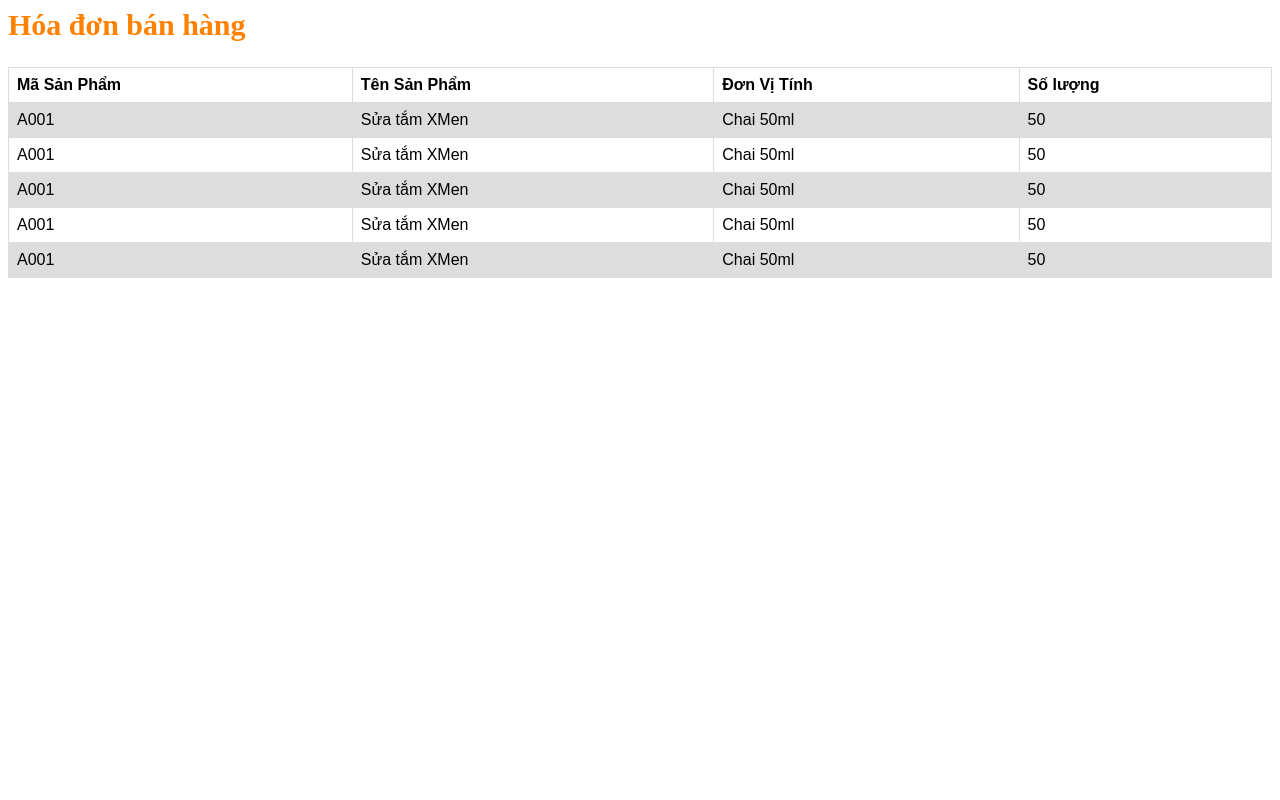
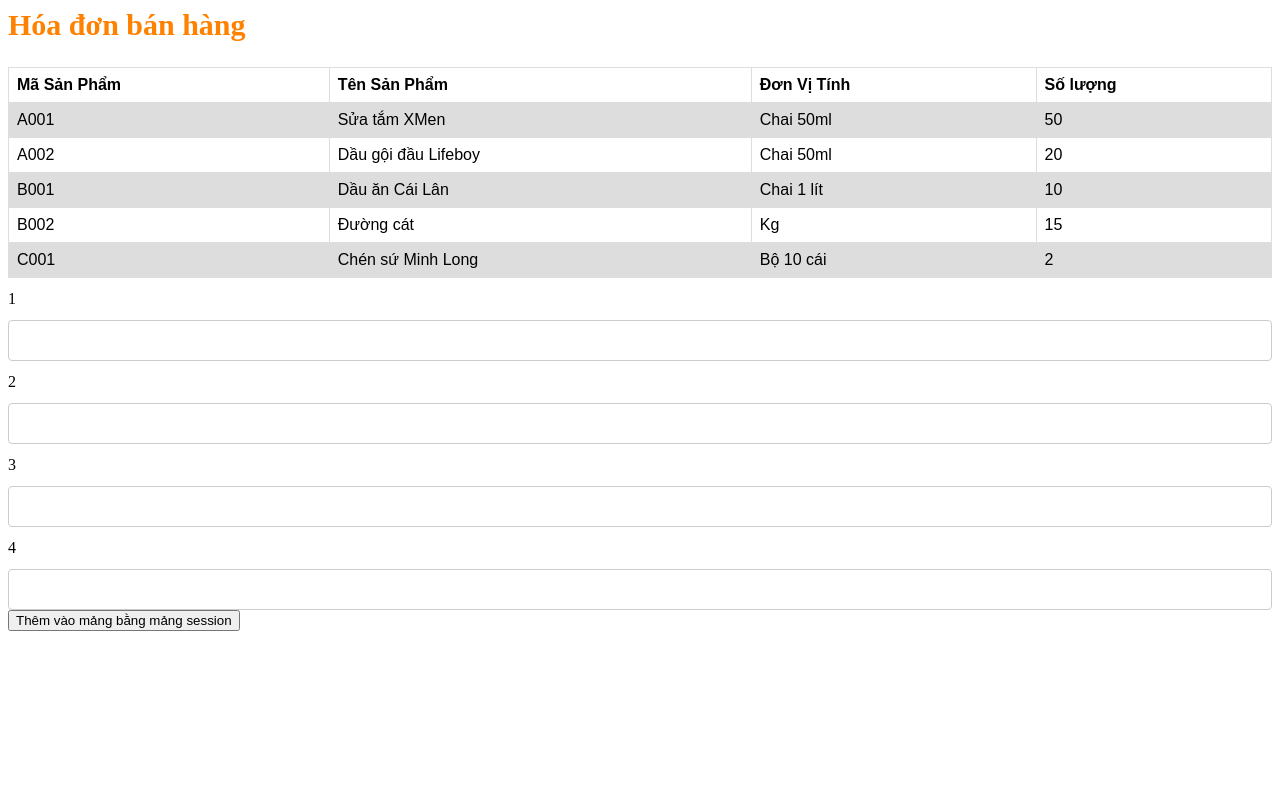
Before and after one commit to lamminhthien-ntu/BaiTapPHP_TrenLop, a PHP site: page /baitap/bai5_tonghop.php in a window 1280 px wide. Run offline with PHP 8.4, Linux system fonts and the light colour scheme.

Commit message:
Bài 5 Dùng Session cho mảng 2 chiều

```diff
--- a/LAB_4/Tổng Hợp/bai5_tonghop.php
+++ b/LAB_4/Tổng Hợp/bai5_tonghop.php
@@ -21,21 +21,94 @@
             color: #ff8100;
         }
 
+        * {
+            box-sizing: border-box;
+        }
 
+        input[type=text], select, textarea{
+            width: 100%;
+            padding: 12px;
+            border: 1px solid #ccc;
+            border-radius: 4px;
+            box-sizing: border-box;
+            resize: vertical;
+        }
+
+        label {
+            padding: 12px 12px 12px 0;
+            display: inline-block;
+        }
+
+        input[type=button] {
+            background-color: #4CAF50;
+            color: white;
+            padding: 12px 20px;
+            border: none;
+            border-radius: 4px;
+            cursor: pointer;
+            float: right;
+        }
+
+        input[type=submit]:hover {
+            background-color: #45a049;
+        }
+
+        .container {
+            background-color: #f2f2f2;
+            padding: 20px;
+        }
+
+        .col-25 {
+            float: left;
+            width: 25%;
+            margin-top: 6px;
+        }
+
+        .col-75 {
+            float: left;
+            width: 75%;
+            margin-top: 6px;
+        }
+
+        /* Clear floats after the columns */
+        .row:after {
+            content: "";
+            display: table;
+            clear: both;
+        }
+
+        /* Responsive layout - when the screen is less than 600px wide, make the two columns stack on top of each other instead of next to each other */
+        @media (max-width: 600px) {
+            .col-25, .col-75, input[type=submit] {
+                width: 100%;
+                margin-top: 0;
+            }
+        }
 
     </style>
 </head>
 <?php
 
+//Thêm mini framework vào bài này
+// (Do em lấy cảm hứng từ laravel)
+include ("../../Thien_Lib/thien_framework.php");
+//Khởi động phiên làm việc, lưu trữ dữ liệu liên tục
+// cho đến khi tắt trình duyệt thì phiên mới biến mất
+session_start();
+
+
 //Tạo mảng 2 chiều như trong hình
-$products = array (
-    array("A001","Sửa tắm XMen","Chai 50ml",50),
-    array("A001","Sửa tắm XMen","Chai 50ml",50),
-    array("A001","Sửa tắm XMen","Chai 50ml",50),
-    array("A001","Sửa tắm XMen","Chai 50ml",50),
-    array("A001","Sửa tắm XMen","Chai 50ml",50)
-);
-
+//Nếu đã có session products rồi thì đừng tạo mảng này nữa
+if (!isset($_SESSION['products']))
+{
+    $_SESSION['products'] = array(
+        array("A001", "Sửa tắm XMen", "Chai 50ml", 50),
+        array("A002", "Dầu gội đầu Lifeboy", "Chai 50ml", 20),
+        array("B001", "Dầu ăn Cái Lân", "Chai 1 lít", 10),
+        array("B002", "Đường cát", "Kg", 15),
+        array("C001", "Chén sứ Minh Long", "Bộ 10 cái", 2)
+    );
+}
 //In mảng 2 chiều bằng foreach
 //foreach ($products as $row) {
 //    echo $row[0];
@@ -44,6 +117,31 @@
 //    echo $row[3];
 //    echo  "<br>";
 //}
+
+//Lấy dữ liệu từ form qua phương thức GET
+$col1 = KT_InputGET('1');
+$col2 = KT_InputGET('2');
+$col3 = KT_InputGET('3');
+$col4 = KT_InputGET('4');
+
+//Đưa dữ liệu tù form vào mảng session
+//Lấy vị trí của dòng cuối cùng
+$_SESSION['lastrow'] = count($_SESSION['products']);
+$lastrow = $_SESSION['lastrow'];
+
+//Đưa dữ liệu nhập vào từng cột
+if (isset($_GET['1'])  && isset($_GET['2']) && isset($_GET['3']) && isset($_GET['4']))
+{
+    $_SESSION['products'][$lastrow][0] = $col1;
+    $_SESSION['products'][$lastrow][1] = $col2;
+    $_SESSION['products'][$lastrow][2] = $col3;
+    $_SESSION['products'][$lastrow][3] = $col4;
+}
+
+//Cập nhật lại vị trí dòng cuối cùng sau khi tăng thêm dữ liệu
+$_SESSION['lastrow'] = count($_SESSION['products']);
+
+
 
 ?>
 <h2>Hóa đơn bán hàng</h2>
@@ -55,7 +153,7 @@
         <th>Số lượng</th>
     </tr>
     <!--In mảng 2 chiều, nhiều dòng tr bằng foreach -->
-    <?php foreach ($products as $row) {   ?>
+    <?php foreach ($_SESSION['products'] as $row) {   ?>
     <tr>
         <td><?php echo $row[0]; ?></td>
         <td><?php echo $row[1]; ?></td>
@@ -64,3 +162,13 @@
     </tr>
     <?php } ?>
 </table>
+
+
+<!--Form nhập dữ liệu vào mảng, dùng session -->
+<form method="get" action="bai5_tonghop.php">
+<label>1</label><input type="text" name="1"><br>
+<label>2</label><input type="text" name="2"><br>
+<label>3</label><input type="text" name="3"><br>
+<label>4</label><input type="text" name="4"><br>
+    <input type="submit" value="Thêm vào mảng bằng mảng session">
+</form>
```
Also changed, not shown: Thien_Lib/thien_style.css (+79 -21 lines).
